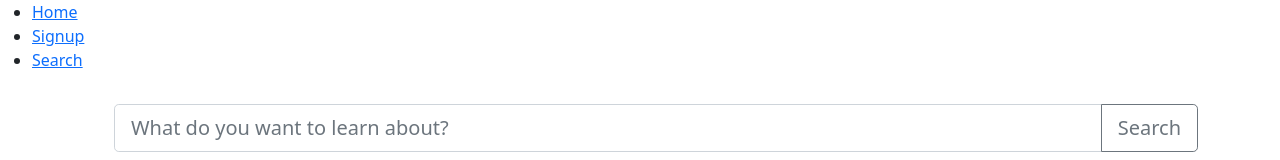
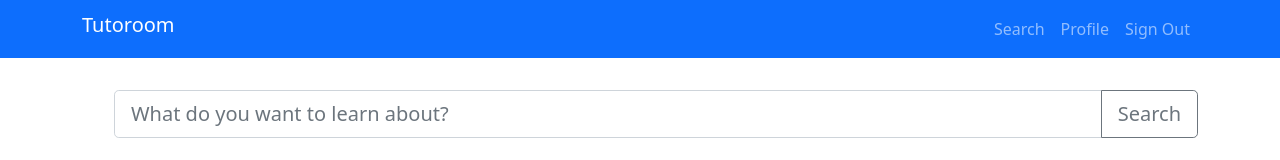
Before and after one commit to ArifEbrahim/tutoroom_fe, a React (Create React App) app: page /search in a window 1280 px wide. Shown: the top 160 px of the page. Built offline with nearby package versions, Linux system fonts and the light colour scheme; no server answers.

Commit message:
added navbar to pages

```diff
--- a/src/App.js
+++ b/src/App.js
@@ -1,7 +1,9 @@
 import './App.css';
+import { Navbar, Nav, Container } from 'react-bootstrap';
 import Home from './auth/Login';
 import Signup from './auth/Signup';
-import TutorList from './tutorList/TutorList';
+import TutorList from './TutorList/TutorList';
+import Profile from './Profile/Profile'
 import React from "react";
 import {
   BrowserRouter as Router,
@@ -14,19 +16,19 @@
   return (
     <Router>
       <div>
-        <nav>
-          <ul>
-            <li>
-              <Link to="/">Home</Link>
-            </li>
-            <li>
-              <Link to="/signup">Signup</Link>
-            </li>
-            <li>
-              <Link to="/search">Search</Link>
-            </li>
-          </ul>
-        </nav>
+        <Navbar bg="primary" variant="dark" expand="md">
+          <Container>
+            <Navbar.Brand as='h1'>Tutoroom</Navbar.Brand>
+            <Navbar.Toggle aria-controls="basic-navbar-nav" />
+            <Navbar.Collapse id="basic-navbar-nav">
+              <Nav className="ms-auto">
+              <Nav.Link as={Link} to="/search">Search</Nav.Link>
+              <Nav.Link as={Link} to="/profile">Profile</Nav.Link>
+              <Nav.Link as={Link} to="/signout">Sign Out</Nav.Link>
+              </Nav>
+            </Navbar.Collapse>
+          </Container>
+        </Navbar>
 
         <Switch>
           <Route exact path="/">
@@ -38,21 +40,11 @@
           <Route exact path="/search">
             <TutorList />
           </Route>
+          <Route exact path="/profile">
+            <Profile />
+          </Route>
         </Switch>
       </div>
     </Router>
   );
 }
-
-// import './App.css';
-// import TutorList from './TutorList/TutorList';
-
-// function App() {
-//   return (
-//     <div className="App">
-//       <TutorList />
-//     </div>
-//   );
-// }
-
-// export default App;
--- /dev/null
+++ b/src/Profile/Profile.js
@@ -0,0 +1,9 @@
+import React from 'react'
+
+export default function Profile() {
+  return (
+    <div>
+
+    </div>
+  )
+}
--- a/src/TutorList/TutorList.js
+++ b/src/TutorList/TutorList.js
@@ -5,7 +5,7 @@
 import axios from 'axios'
 
 
-const api_url = 'https://tutoroom.herokuapp.com/api/users'
+const api_url = 'https://team-tutoroom.herokuapp.com/api/v1/tutors'
 // const api_url='http://localhost:3001/api/users'
 
 export default function TutorList() {
```
